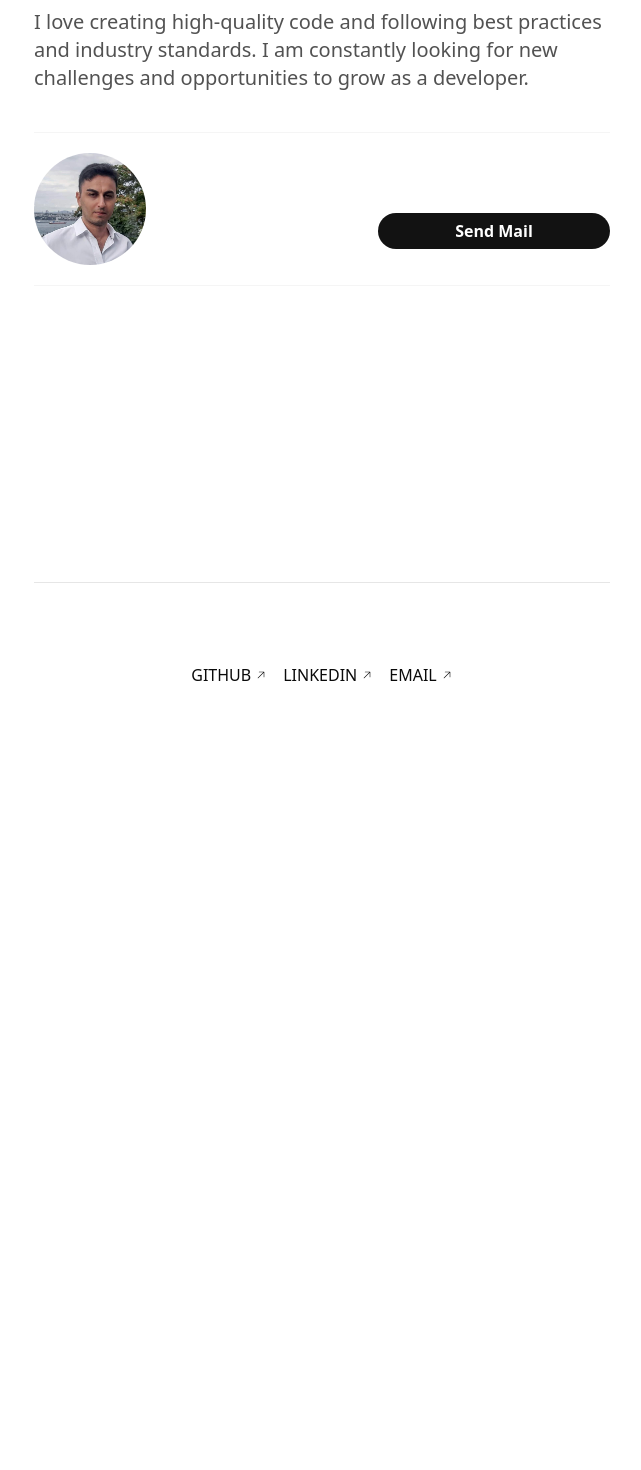
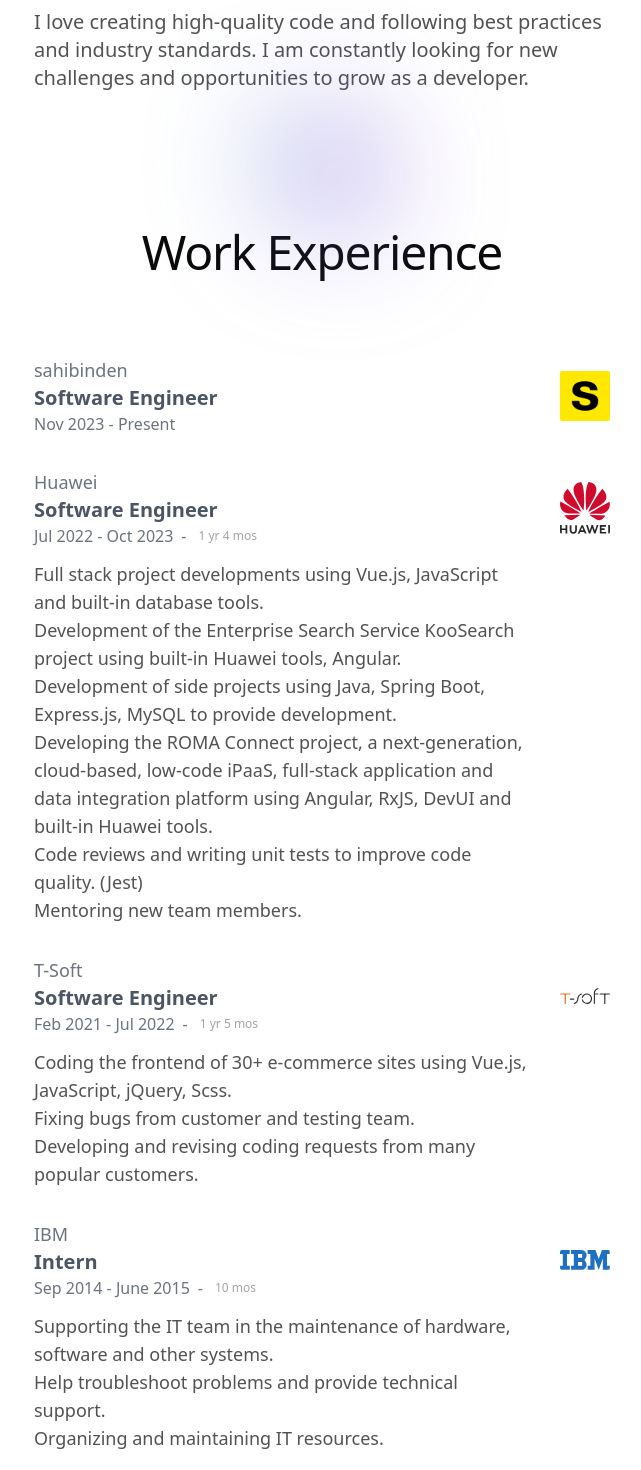
Before and after one commit to yy34/yunusyilmaz.dev, a Next.js app: page /about in a window 1280 px wide. Shown: the part 740-2210 px from the top of the page, without its empty margins (318-959 px from the left). Before the commit the page ends 1539 px from the top, so only its background shows below. Built offline with nearby package versions, Linux system fonts and the light colour scheme; some icons are missing; a web font is replaced by a local one.

Commit message:
refactored

```diff
--- /dev/null
+++ b/src/components/ExperienceDetail.jsx
@@ -0,0 +1,77 @@
+import React from "react";
+import Image from "next/image";
+import SectionIntro from "./SectionIntro";
+import { GridList, GridListItem } from "./GridList";
+import { WorkExperiences } from "../data/ExperienceData";
+
+const ExperienceDetail = () => {
+  return (
+    <div>
+      <SectionIntro className="mt-10 mb-20" title="Work Experience" />
+
+      <GridList>
+        {WorkExperiences.map((work, index) => (
+          <GridListItem
+            className="mb-5"
+            key={index}
+            title={work.total !== undefined ? work.total : "Present"}
+          >
+            <div className="duration-300 transition-all">
+              <div className="flex gap-4 items-center justify-between">
+                <div>
+                  <span className="text-base md:text-lg text-gray-500 dark:text-gray-200">
+                    {work.company}
+                  </span>
+                  <h3 className="text-lg md:text-xl font-semibold text-gray-600 dark:text-gray-100">
+                    {work.title}
+                  </h3>
+                  <span className="font-light text-sm md:text-base text-gray-500 dark:text-gray-300 flex items-center gap-2">
+                    {work.date}
+                    {work.total && (
+                      <div className="flex items-center justify-between gap-3">
+                        <span>-</span>
+                        <small className="text-xs text-neutral-400">
+                          {work.total}
+                        </small>
+                      </div>
+                    )}
+                  </span>
+                </div>
+                <div className="exp-logo flex rounded-sm overflow-hidden dark:flex items-center justify-center shrink-0">
+                  <Image
+                    className="object-cover dark:invert-[100%] dark:sepia-[0%] dark:saturate-[0%] dark:hue-rotate-[127deg] dark:brightness-[104%] dark:contrast-[100%]"
+                    width={50}
+                    height={50}
+                    src={work.logo}
+                    alt={work.company}
+                  />
+                </div>
+              </div>
+
+              {work.desc && (
+                <div className="mt-3 md:pr-20">
+                  {Array.isArray(work.desc) ? (
+                    work.desc.map((dsc, idx) => (
+                      <p
+                        className="font-normal text-sm md:text-lg text-neutral-600 dark:text-neutral-50"
+                        key={idx}
+                      >
+                        {dsc}
+                      </p>
+                    ))
+                  ) : (
+                    <p className="font-normal text-sm md:text-lg text-neutral-600 dark:text-neutral-50">
+                      {work.desc}
+                    </p>
+                  )}
+                </div>
+              )}
+            </div>
+          </GridListItem>
+        ))}
+      </GridList>
+    </div>
+  );
+};
+
+export default ExperienceDetail;
--- a/src/components/Footer.jsx
+++ b/src/components/Footer.jsx
@@ -20,12 +20,9 @@
 const Footer = () => {
   return (
     <Container as="footer" className="mt-24 w-full sm:mt-32 lg:mt-40">
-      <FadeIn>
-        <div className="grid grid-cols-1 gap-x-8 gap-y-16 lg:grid-cols-2"></div>
-        <div className="mb-20 mt-24 flex flex-wrap items-center justify-center gap-x-6 gap-y-4 border-t border-neutral-950/10 pt-12">
-          <Socials></Socials>
-        </div>
-      </FadeIn>
+      <div className="flex justify-center border-t border-neutral-950/10 dark:border-neutral-700 py-5">
+        <Socials></Socials>
+      </div>
     </Container>
   );
 };
--- a/src/components/SectionIntro.jsx
+++ b/src/components/SectionIntro.jsx
@@ -13,8 +13,8 @@
 }) => {
   return (
     <Container {...props}>
-      <FadeIn className="">
-        <div className="relative h-24 w-24  items-center justify-center mx-auto">
+      <FadeIn>
+        <div className="relative h-12 w-12 md:h-24 md:w-24 items-center justify-center mx-auto">
           <div className="absolute inset-0 flex flex-wrap blur-3xl">
             <div
               aria-hidden="true"
@@ -38,7 +38,7 @@
           <span
             className={clsx(
               "block tracking-tight [text-wrap:balance] text-4xl font-medium sm:text-5xl text-neutral-950 dark:text-neutral-50",
-              smaller ? "sm:text-lg  px-0" : "sm:text-5xl"
+              smaller ? "sm:text-lg px-0" : "sm:text-5xl"
             )}
           >
             {title}
--- a/src/components/SocialMedia.jsx
+++ b/src/components/SocialMedia.jsx
@@ -20,11 +20,12 @@
             target="_blank"
             rel="noopener noreferrer"
             aria-label={item.title}
+            title={item.label}
             className={clsx("transition ")}
           >
             <Icon
               className={clsx(
-                "fill-neutral-700 dark:fill-white duration-300 hover:-translate-y-1"
+                "fill-bgBlack dark:fill-white duration-300 hover:-translate-y-1"
               )}
               icon={item.icon}
               style={{ fontSize: "24" }}
--- a/src/components/Socials.jsx
+++ b/src/components/Socials.jsx
@@ -12,7 +12,7 @@
             href={social.href}
             target="_blank"
             rel="noopener noreferrer"
-            className="duration-300 hover:-translate-y-1 font-light relative flex  text-neutral-950 dark:text-neutral-50 items-center "
+            className="duration-300 hover:-translate-y-1 font-light relative flex text-neutral-950 dark:text-neutral-50 items-center "
           >
             <span className="text-sm md:text-base uppercase mr-1">
               {social.label}
--- a/src/components/Stack.jsx
+++ b/src/components/Stack.jsx
@@ -6,9 +6,9 @@
 
 const Stack = () => {
   return (
-    <div className="relative mt-24 pt-24 sm:mt-32 sm:pt-32 lg:mt-40 lg:pt-40">
+    <div className="relative mt-12 pt-12 sm:mt-32 sm:pt-32 lg:mt-40 lg:pt-40">
       <SectionIntro
-        eyebrow=" The following is my on-the-go app stack for designing, coding, managing & all.."
+        eyebrow="The following is my on-the-go app stack for designing, coding, managing & all.."
         title="Tech Stack"
       ></SectionIntro>
 
--- a/src/components/ThemeSwitch.jsx
+++ b/src/components/ThemeSwitch.jsx
@@ -14,11 +14,11 @@
           theme === "dark" || resolvedTheme === "dark" ? "light" : "dark"
         )
       }
-      className="switcher group relative h-7 w-7 ml-5 rounded-full before:absolute before:inset-0 before:rounded-full  before:bg-transparent before:bg-gradient-to-b before:transition-transform before:duration-500 hover:before:scale-105 active:duration-75 active:before:scale-95  dark:before:bg-gray-800 lg:flex"
+      className="switcher group relative h-7 w-7 ml-5 rounded-full before:absolute before:inset-0 before:rounded-full before:bg-transparent before:bg-gradient-to-b md:before:transition-transform md:before:duration-500 md:hover:before:scale-105 md:active:duration-75 md:active:before:scale-95  dark:before:bg-gray-800 lg:flex"
     >
       <svg
         xmlns="http://www.w3.org/2000/svg"
-        className="transistion relative m-auto hidden h-5 w-5 fill-neutral-950  duration-300 group-hover:rotate-180 group-hover:fill-sa dark:block dark:fill-gray-300"
+        className="transition relative m-auto hidden h-5 w-5 fill-neutral-950 duration-300 md:group-hover:rotate-180 group-hover:fill-sa dark:block dark:fill-gray-300"
         viewBox="0 0 20 20"
         fill="currentColor"
       >
@@ -30,7 +30,7 @@
       </svg>
       <svg
         xmlns="http://www.w3.org/2000/svg"
-        className="transistion relative m-auto h-5 w-5 fill-neutral-950 duration-300 group-hover:-rotate-90 group-hover:fill-blue-900 dark:hidden"
+        className="transition relative m-auto h-5 w-5 fill-neutral-950 duration-300 md:group-hover:-rotate-90 group-hover:fill-blue-900 dark:hidden"
         viewBox="0 0 20 20"
         fill="currentColor"
       >
--- a/src/data/ExperienceData.jsx
+++ b/src/data/ExperienceData.jsx
@@ -28,12 +28,14 @@
     company: "Huawei",
     title: "Software Engineer",
     logo: "/huawei.svg",
-    desc: `Worked on projects using Vuetify, Vue.js and built-in database tools via AppCube which is a Huawei low-code application.
-    Transforming app designs into front-end code with Vue.js and Angular.
-    Working with backend developers to integrate UI components with APIs and databases.
-    Debugging, troubleshooting and performing routine performance optimizations.
-    Making code reviews and adding unit tests(jest) with the team to increase code quality.
-    Used technologies : Vue.js · JavaScript · Angular · TypeScript · RxJS · MySQL · Express.js · Jest · Scss`,
+    desc: [
+      "Full stack project developments using Vue.js, JavaScript and built-in database tools.",
+      "Development of the Enterprise Search Service KooSearch project using built-in Huawei tools, Angular.",
+      "Development of side projects using Java, Spring Boot, Express.js, MySQL to provide development.",
+      "Developing the ROMA Connect project, a next-generation, cloud-based, low-code iPaaS, full-stack application and data integration platform using Angular, RxJS, DevUI and built-in Huawei tools.",
+      "Code reviews and writing unit tests to improve code quality. (Jest)",
+      "Mentoring new team members.",
+    ],
   },
   {
     date: "Feb 2021 - Jul 2022",
@@ -42,10 +44,11 @@
     company: "T-Soft",
     title: "Software Engineer",
     logo: "/tsoft.svg",
-    desc: `Coding the frontend of 30+ e-commerce sites using Vue.js, JavaScript, Scss.
-      Fixing bugs from customer and testing team.
-      Developing and revising coding-related requests from customers.
-        `,
+    desc: [
+      "Coding the frontend of 30+ e-commerce sites using Vue.js, JavaScript, jQuery, Scss.",
+      "Fixing bugs from customer and testing team.",
+      "Developing and revising coding requests from many popular customers.",
+    ],
   },
   {
     date: "Sep 2014 - June 2015",
@@ -54,9 +57,10 @@
     company: "IBM",
     title: "Intern",
     logo: "/ibm.svg",
-    desc: `Supporting the IT team in the maintenance of hardware, software and other systems.
-      Help troubleshoot problems and provide technical support.
-      Organizing and maintaining IT resources.
-        `,
+    desc: [
+      "Supporting the IT team in the maintenance of hardware, software and other systems.",
+      "Help troubleshoot problems and provide technical support.",
+      "Organizing and maintaining IT resources.",
+    ],
   },
 ];
--- a/src/pages/about/index.jsx
+++ b/src/pages/about/index.jsx
@@ -4,6 +4,7 @@
 import Button from "../../components/Button";
 import mypic from "../../assets/images/profile.jpg";
 import Image from "next/image";
+import ExperienceDetail from "../../components/ExperienceDetail";
 
 const AboutPage = () => {
   const aboutMe = [
@@ -26,16 +27,21 @@
       <div className="text-neutral-600 dark:text-neutral-50">
         {renderAboutParagraphs()}
       </div>
+
+      <ExperienceDetail></ExperienceDetail>
+
       <FadeIn>
         <div className="flex flex-col md:flex-row gap-7 items-center justify-between border-y border-neutral-100 dark:border-neutral-700 py-5 my-10">
           <Image
             src={mypic}
             alt="Yunus Yilmaz"
-            className="h-28 w-28 rounded-full object-cover object-right-top"
+            className="h-36 w-36 object-cover object-right-top"
           />
-          <div className="flex flex-col gap-5">
+          <div className="flex flex-col gap-5 justify-center items-center">
+            <div className="uppercase text-sm tracking-widest dark:text-neutral-50">
+              Contact Me{" "}
+            </div>
             <SocialMedia />
-            <Button href="mailto:yunusyilmazz34@gmail.com">send mail</Button>
           </div>
         </div>
       </FadeIn>
```
Also changed, not shown: src/components/Experience.jsx (+7 -9 lines).
